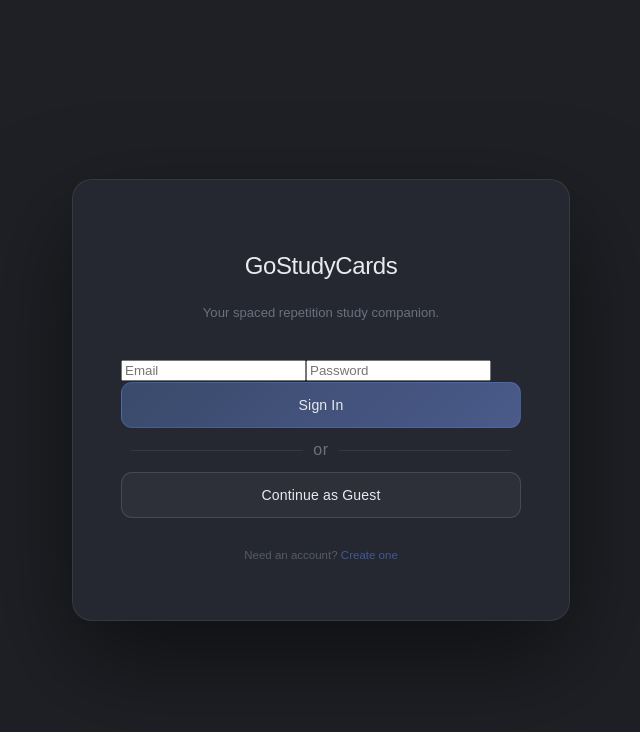
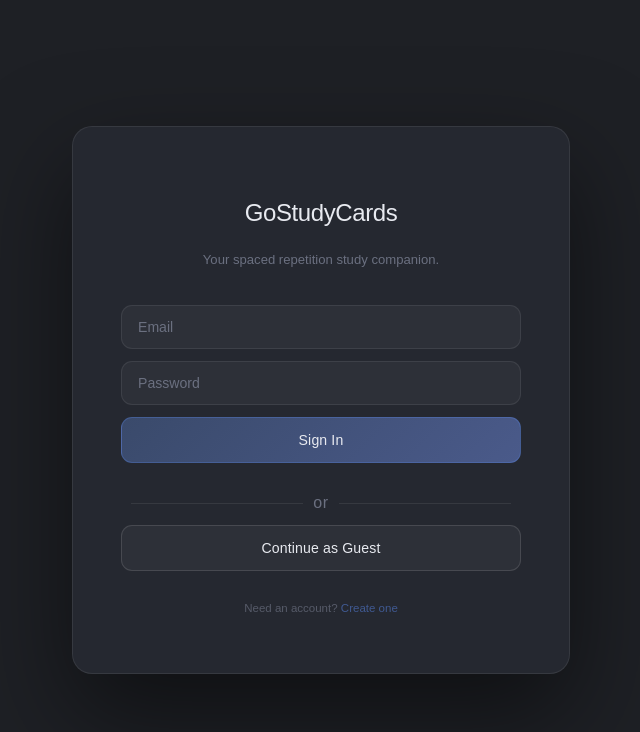
Before and after one commit to 18barbers2/gostudycards, a React (Vite) app in the folder frontend/: page /login in a window 1280 px wide. Shown: the top 732 px of the page, without its empty margins (319-959 px from the left). Built offline with nearby package versions, Linux system fonts and the light colour scheme; no server answers.

Commit message:
style: updated look of the login page

```diff
--- a/frontend/src/css/Login.css
+++ b/frontend/src/css/Login.css
@@ -132,3 +132,45 @@
     border-color: rgba(255,255,255,0.2);
     color: var(--text, #e8eaf0);
 }
+
+.login-form{
+    display: flex;
+    flex-direction: column;
+    gap: 12px;
+    margin-bottom: 18px;
+}
+
+.login-form input {
+    width: 100%;
+    box-sizing: border-box;
+    padding: 13px 16px;
+    border-radius: 11px;
+    background: var(--surface, #2d3038);
+    border: 1px solid var(--border, rgba(255,255,255,0.08));
+    color: var(--text, #e8eaf0);
+    font-family: inherit;
+    font-size: 0.88rem;
+    transition: border-color 0.18s ease, background 0.18s ease;
+}
+
+.login-form input::placeholder {
+    color: var(--muted, #6b7080);
+}
+
+.login-form input:focus {
+    outline: none;
+    border-color: rgba(91,140,245,0.45);
+    background: #33363f;
+}
+
+.login-error {
+    color: #e06a6a;
+    font-size: 0.78rem;
+    text-align: center;
+    margin: 2px 0 0;
+    line-height: 1.4;
+}
+
+.login-note span {
+    cursor: pointer;
+}
```
